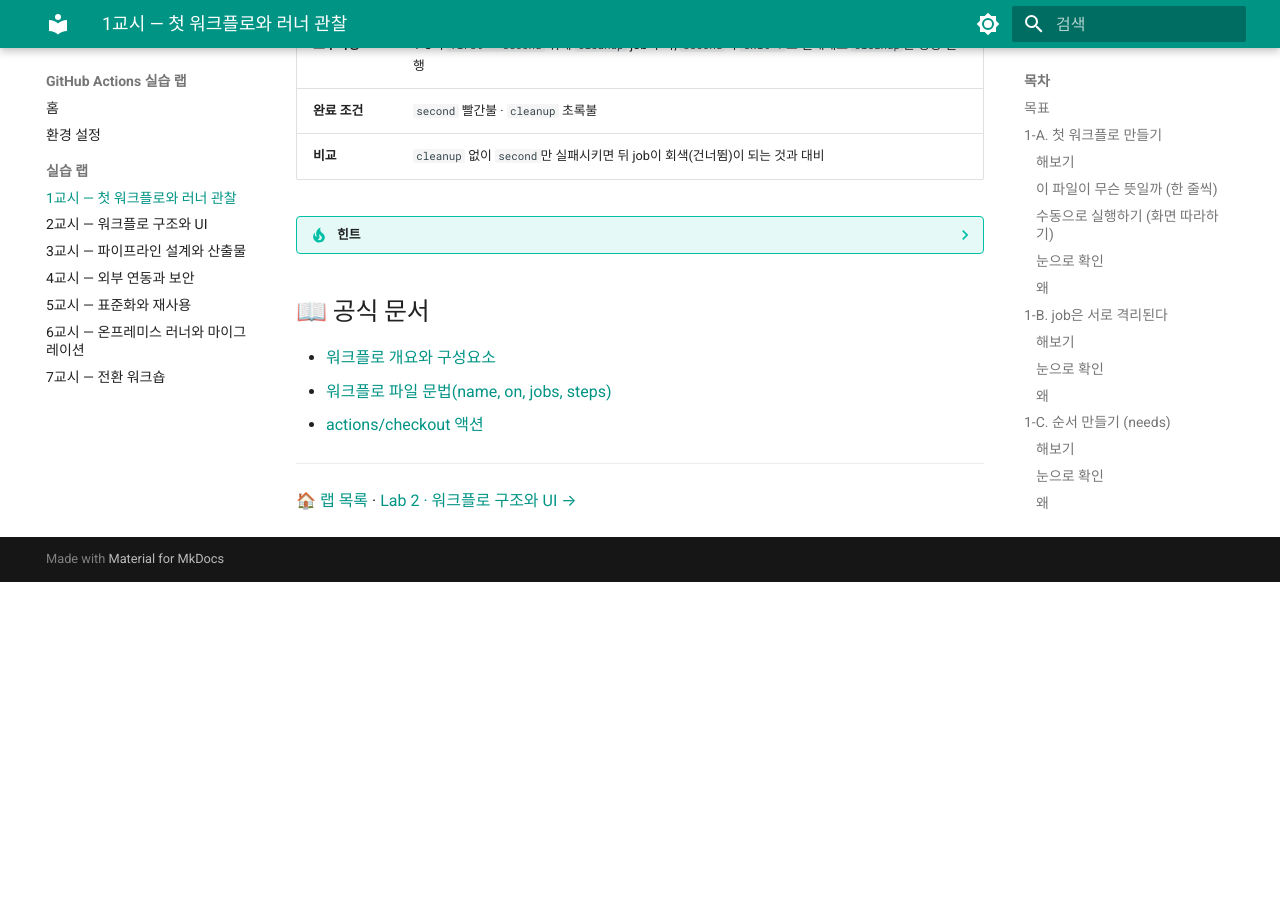
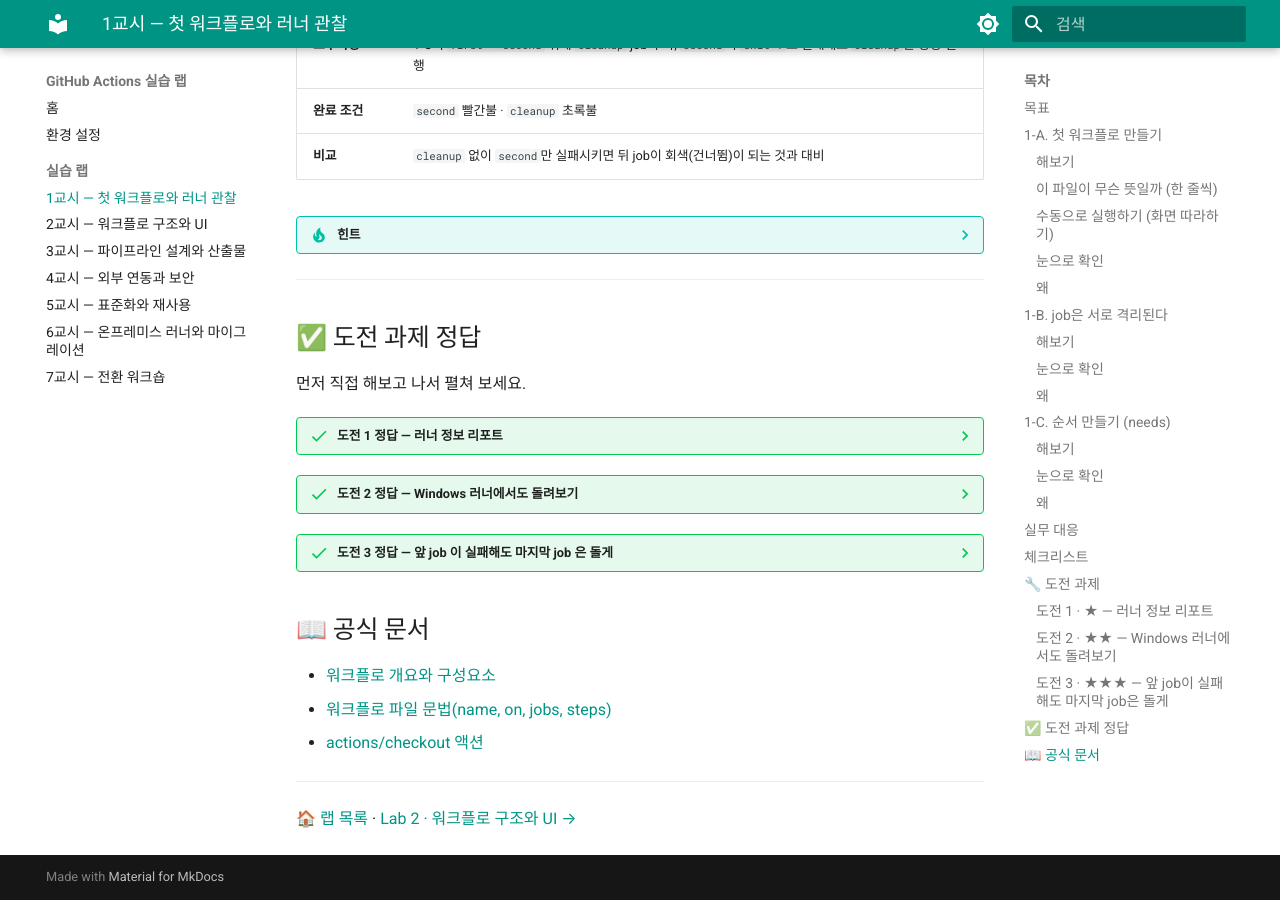
Before and after one commit to skilleat-labs/actions-lab, an MkDocs documentation site: the page built from docs/labs/lab1-first-workflow.md, in a window 1280 px wide and 900 px high, scrolled down 5668 px. Built offline with MkDocs 1.6.1 and Material for MkDocs 9.7.7, drawn with Linux system fonts in a browser that asks for light colours; before the commit the page ends 6250 px from its top, so only the background shows below that; part of the change alters nothing that is shown.

Commit message:
docs Lab1: 도전 과제 3개 정답 추가 (접이식, 왜 이렇게 설명 포함)
Co-Authored-By: Claude Opus 5 <noreply@anthropic.com>

````diff
--- a/docs/labs/lab1-first-workflow.md
+++ b/docs/labs/lab1-first-workflow.md
@@ -253,6 +253,113 @@ job이 돌 때마다 러너 환경 정보를 Actions **Summary** 화면에 표
     - 이를 바꾸는 `if:` 조건 함수가 있습니다 — `always()` vs `failure()` 중 무엇이 맞을지 문서에서 확인
     - Jenkins의 `post { always { } }` 에 해당하는 위치입니다
 
+---
+
+## ✅ 도전 과제 정답
+
+먼저 직접 해보고 나서 펼쳐 보세요.
+
+??? success "도전 1 정답 — 러너 정보 리포트"
+    ```yaml
+          - name: 러너 정보를 Summary에 표로
+            run: |
+              {
+                echo "## 러너 정보"
+                echo "| 항목 | 값 |"
+                echo "|---|---|"
+                echo "| 러너 이름 | $RUNNER_NAME |"
+                echo "| OS | ${{ runner.os }} ($(uname -s) $(uname -m)) |"
+                echo "| CPU | $(nproc) core |"
+                echo "| 메모리 | $(free -h | awk 'NR==2{print $2}') |"
+                echo "| 디스크 여유 | $(df -h / | awk 'NR==2{print $4}') |"
+              } >> "$GITHUB_STEP_SUMMARY"
+    ```
+
+    **왜 이렇게**
+
+    - `{ ... } >> 파일` 로 묶으면 줄마다 `>>` 를 안 써도 됩니다.
+    - `$RUNNER_NAME`, `$(nproc)` 는 **셸이 실행 시점에** 처리하고, `${{ runner.os }}` 는 **러너가 실행 전에** 문자열로 치환합니다. 한 줄에 섞어 써도 됩니다.
+    - 흔한 실수: `echo "OS: Linux" ($(uname -s))` 처럼 **닫는 따옴표가 괄호 앞**에 오면 `syntax error near unexpected token '('`. 괄호까지 따옴표 안에 넣으세요.
+
+??? success "도전 2 정답 — Windows 러너에서도 돌려보기"
+    ```yaml
+    jobs:
+      inspect-linux:
+        runs-on: ubuntu-latest
+        steps:
+          - run: ls -la
+          - uses: actions/checkout@v7
+          - run: ls -la
+          - run: echo "작업 폴더 = $GITHUB_WORKSPACE"
+
+      inspect-windows:
+        runs-on: windows-latest
+        steps:
+          - name: 기본 셸(pwsh)에서 ls -la      # 이 step 은 실패하거나 다르게 나옴
+            continue-on-error: true
+            run: ls -la
+          - uses: actions/checkout@v7
+          - name: bash 로 바꾸면 Linux 와 같게
+            shell: bash
+            run: ls -la
+          - name: Windows 경로 확인
+            shell: bash
+            run: echo "작업 폴더 = $GITHUB_WORKSPACE"
+    ```
+
+    **눈으로 확인**
+
+    - Windows 첫 step: PowerShell 의 `ls` 는 `Get-ChildItem` 별칭이라 `-la` 를 못 받아 **에러** (job 은 `continue-on-error` 로 계속)
+    - `shell: bash` step: Linux 와 같은 출력
+    - 경로: Linux `/home/runner/work/<repo>/<repo>` · Windows `D:\a\<repo>\<repo>`
+
+    **왜 이렇게**
+
+    - Windows 러너 기본 셸은 **pwsh**, Linux/macOS 는 **bash**. `shell:` 로 step 마다 바꾸고, job 전체는 `defaults: run: shell: bash`.
+    - Windows 러너에도 Git Bash 가 있어 `shell: bash` 가 동작합니다. 임베디드 툴체인이 Windows 전용일 때 쓰는 패턴.
+    - Windows 러너는 느리고 비공개 레포에서 과금 배율이 2배입니다.
+
+??? success "도전 3 정답 — 앞 job 이 실패해도 마지막 job 은 돌게"
+    ```yaml
+    jobs:
+      first:
+        runs-on: ubuntu-latest
+        steps:
+          - run: echo "first 성공"
+
+      second:
+        needs: first
+        runs-on: ubuntu-latest
+        steps:
+          - run: |
+              echo "second 일부러 실패"
+              exit 1
+
+      after-second:                 # 비교용: 조건 없음 → second 실패 시 회색(skipped)
+        needs: second
+        runs-on: ubuntu-latest
+        steps:
+          - run: echo "여기는 실행되지 않는다"
+
+      cleanup:
+        needs: [first, second]
+        if: always()                # 앞이 실패/취소돼도 실행
+        runs-on: ubuntu-latest
+        steps:
+          - run: |
+              echo "정리 작업 실행"
+              echo "second 결과 = ${{ needs.second.result }}"
+    ```
+
+    **눈으로 확인** — `second` 빨간 X · `after-second` 회색 · `cleanup` 초록. cleanup 로그에 `second 결과 = failure`.
+
+    **왜 이렇게**
+
+    - `needs` 뒤 job 의 기본 조건은 `success()`. `if:` 에 상태 함수를 안 쓰면 `success() &&` 가 자동으로 붙습니다.
+    - `always()` = 성공·실패·**취소** 모두. `failure()` = 앞이 실패했을 때만. 취소 시엔 돌면 곤란한 정리 작업은 `!cancelled()` 를 씁니다(공식 권장).
+    - `needs.<job>.result` 로 앞 job 결과(success/failure/cancelled/skipped)를 분기에 쓸 수 있습니다.
+    - Jenkins `post { always { } }` 대응.
+
 ## 📖 공식 문서
 
 - [워크플로 개요와 구성요소](https://docs.github.com/en/actions/concepts/workflows-and-actions/about-workflows)
````
